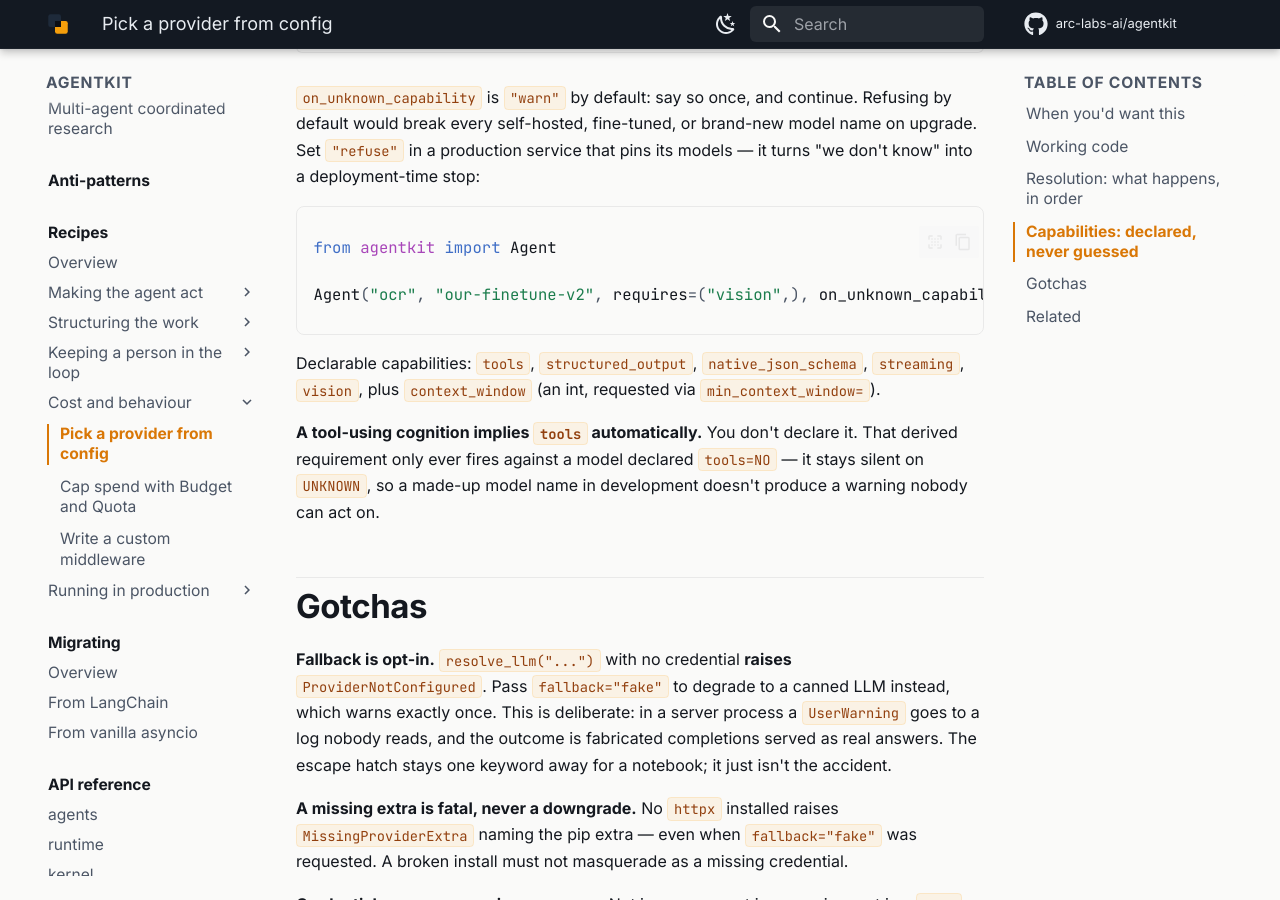
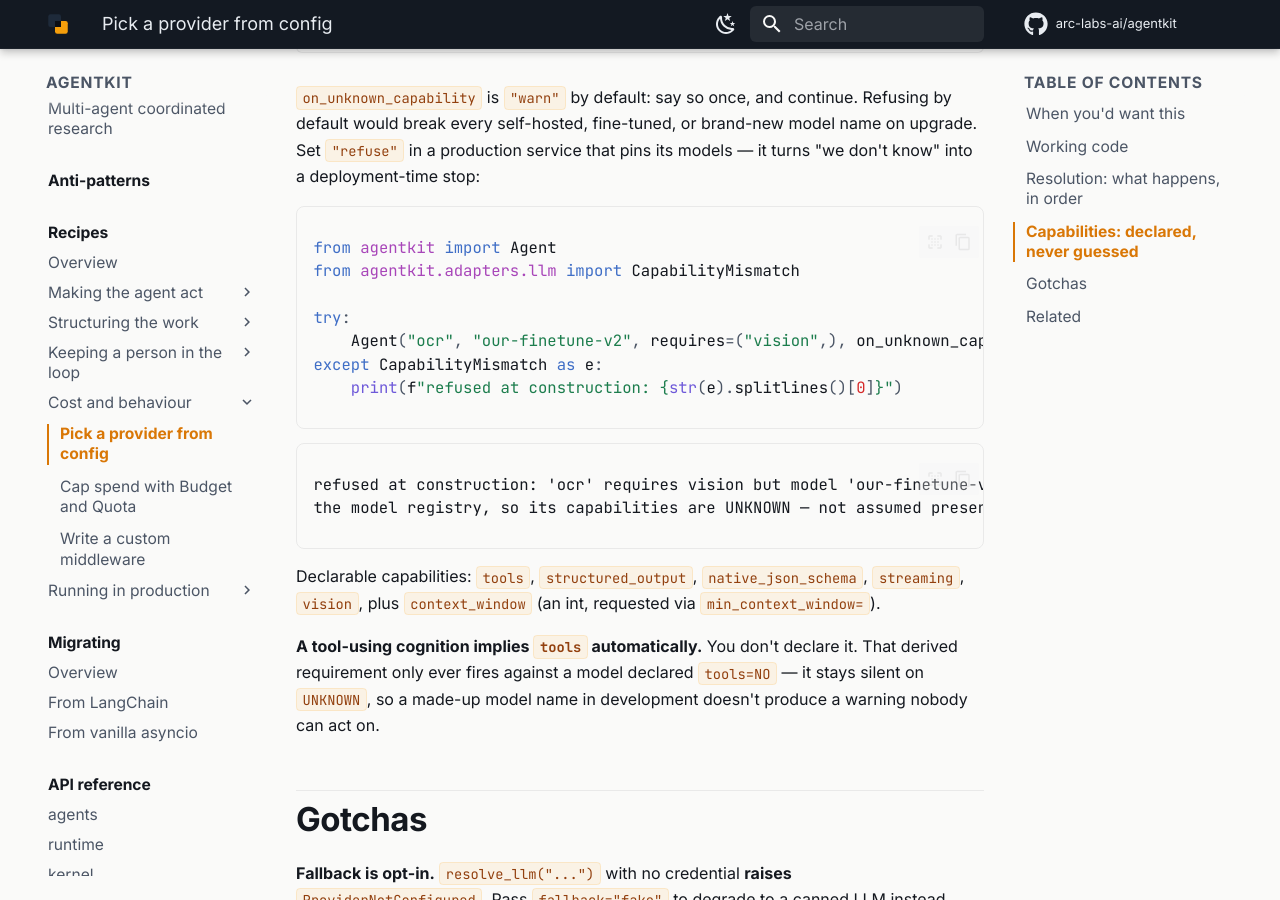
Before and after one commit to arc-labs-ai/agentkit, an MkDocs documentation site: the page built from docs/recipes/provider-from-env.md, in a window 1280 px wide and 900 px high, scrolled down 3494 px. Built offline with MkDocs 1.6.1 and Material for MkDocs 9.7.7, drawn with Linux system fonts in a browser that asks for light colours; comment, search, counter and statistics services are not loaded.

Commit message:
docs: fix the claims a whole-tree validation pass turned up
Validated the docs the way the code gets validated: executed every
Python fence in the tree and resolved every documented import, rather
than reading the pages for plausibility.

**Every `from agentkit… import X` in docs now resolves.** 831 symbols
checked across 55 files, zero unresolved. (One apparent failure was my
checker's bug, not the docs': `from agentkit.adapters.llm import
providers` is valid even though `hasattr(package, "providers")` is False
until the submodule is imported.)

**`LLMPort` has three methods, not four**, and they are not all async —
`stream` returns an async iterator while `chat` and `complete` are
`async def`. Three pages claimed four async methods: `anti-patterns.md`,
`migrating/from-vanilla-asyncio.md` and `migrating/from-langchain.md`.
A reader implementing the port from any of them would have written a
method that does not exist and mis-declared another.

**`provider-from-env.md` ended a snippet in an uncaught traceback.** The
example demonstrates `on_unknown_capability="refuse"` refusing, which is
the right thing to show — but it showed it as an unhandled
`CapabilityMismatch`, while the equivalent example two fences earlier
catches and prints. Now consistent, with the real message as output.

**Fence execution across the whole tree: 151 of 233 run standalone.** Of
the remainder, 13 need a provider credential and 5 an optional
third-party package (`langchain_core`, `openai`, `fastapi` — all in
comparison or integration pages where that is the point); the other 63
are deliberate continuation fragments on inherited pages, which is why
the import check above matters: a fragment that never executes can still
name something that does not exist, and now none of them do.

Also swept every numeric structural claim in the docs — "N methods",
"N fields", "N axes" — and verified each against the running code:
`CheckpointPort` 5, `MemorySource` 2, `MemoryItem` 4, `Skill` 6,
`Prompt` 2 public methods, `WorkingContext` 4 axes. All correct.

`mkdocs build --strict` clean.

Co-Authored-By: Claude Opus 5 (1M context) <noreply@anthropic.com>

````diff
--- a/docs/recipes/provider-from-env.md
+++ b/docs/recipes/provider-from-env.md
@@ -131,8 +131,17 @@ into a deployment-time stop:
 
 ```python
 from agentkit import Agent
+from agentkit.adapters.llm import CapabilityMismatch
 
-Agent("ocr", "our-finetune-v2", requires=("vision",), on_unknown_capability="refuse")
+try:
+    Agent("ocr", "our-finetune-v2", requires=("vision",), on_unknown_capability="refuse")
+except CapabilityMismatch as e:
+    print(f"refused at construction: {str(e).splitlines()[0]}")
+```
+
+```text
+refused at construction: 'ocr' requires vision but model 'our-finetune-v2' is not in
+the model registry, so its capabilities are UNKNOWN — not assumed present.
 ```
 
 Declarable capabilities: `tools`, `structured_output`,
````
Also changed, not shown: docs/anti-patterns.md (+2 -1 lines), docs/migrating/from-langchain.md (+1 -1 lines), docs/migrating/from-vanilla-asyncio.md (+2 -1 lines).
